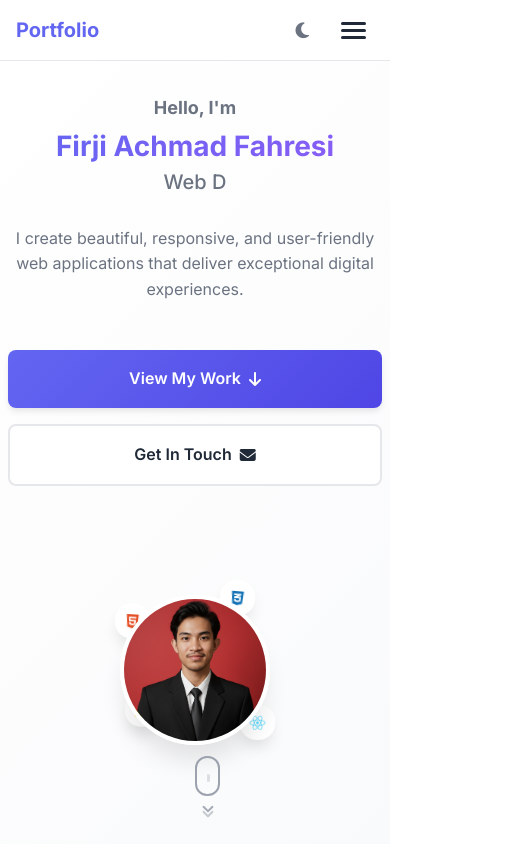
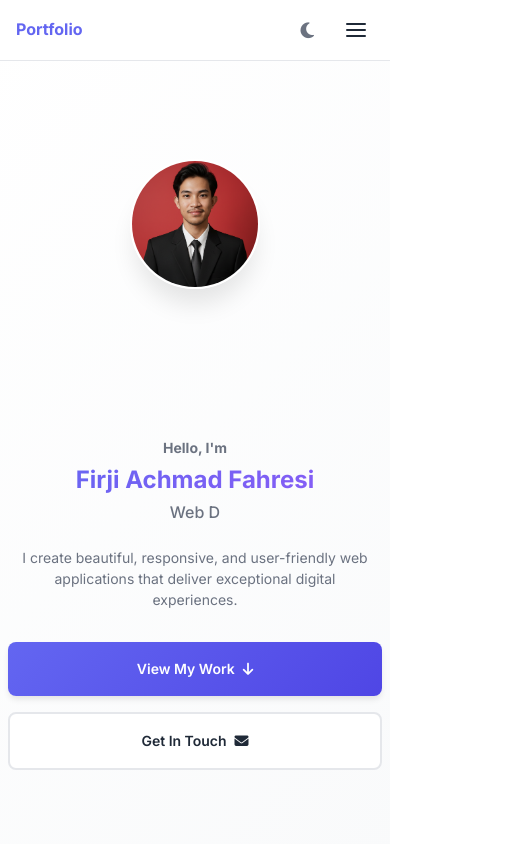
Before and after one commit to 220210501064-Firji-Achmad-Fahresi/PortofolioFirji, a plain HTML site: page portfolio-website/index.html in a window 390 px wide. Shown: the top 844 px of the page, 508 px wide, since content can reach past the window. Drawn offline with nearby package versions, Linux system fonts and the light colour scheme.

```diff
--- a/portfolio-website/css/style.css
+++ b/portfolio-website/css/style.css
@@ -3,6 +3,29 @@
     margin: 0;
     padding: 0;
     box-sizing: border-box;
+}
+
+html, body {
+    overflow-x: hidden;
+    width: 100%;
+    max-width: 100%;
+}
+
+html {
+    scroll-behavior: smooth;
+    font-size: 16px;
+}
+
+body {
+    font-family: var(--font-family);
+    line-height: 1.6;
+    color: var(--text-primary);
+    background-color: var(--bg-primary);
+    transition: var(--transition);
+    overflow-x: hidden;
+    width: 100%;
+    min-height: 100vh;
+    position: relative;
 }
 
 :root {
@@ -114,6 +137,8 @@ body {
     max-width: 1200px;
     margin: 0 auto;
     padding: 0 var(--space-sm);
+    width: 100%;
+    box-sizing: border-box;
 }
 
 @media (min-width: 640px) {
@@ -213,6 +238,16 @@ body {
     justify-content: space-between;
     align-items: center;
     height: 60px;
+    box-sizing: border-box;
+    width: 100%;
+}
+
+.nav-logo {
+    font-size: var(--font-size-lg);
+    font-weight: 700;
+    color: var(--primary-color);
+    text-decoration: none;
+    transition: var(--transition);
 }
 
 @media (min-width: 640px) {
@@ -220,20 +255,16 @@ body {
         height: 70px;
         padding: 0 var(--space-md);
     }
+
+    .nav-logo {
+        font-size: var(--font-size-xl);
+    }
 }
 
 @media (min-width: 768px) {
     .nav-container {
         padding: 0 var(--space-lg);
     }
-}
-
-.nav-logo {
-    font-size: var(--font-size-xl);
-    font-weight: 700;
-    color: var(--primary-color);
-    text-decoration: none;
-    transition: var(--transition);
 }
 
 .nav-logo:hover {
@@ -346,6 +377,8 @@ body {
     position: relative;
     overflow: hidden;
     background: linear-gradient(135deg, var(--bg-primary) 0%, var(--bg-secondary) 100%);
+    width: 100%;
+    padding-top: 60px;
 }
 
 .hero-background {
@@ -377,38 +410,51 @@ body {
 .hero-content {
     display: grid;
     grid-template-columns: 1fr;
-    gap: var(--space-xl);
+    gap: var(--space-lg);
     align-items: center;
     width: 100%;
     min-height: calc(100vh - 60px);
     padding: var(--space-lg) 0;
+    box-sizing: border-box;
 }
 
 @media (min-width: 640px) {
     .hero-content {
         min-height: calc(100vh - 70px);
         padding: var(--space-xl) 0;
+        gap: var(--space-xl);
+    }
+}
+
+@media (min-width: 768px) {
+    .hero-content {
+        grid-template-columns: 1fr 1fr;
+        gap: var(--space-2xl);
     }
 }
 
 .hero-text {
     text-align: center;
+    width: 100%;
+    max-width: 100%;
+    box-sizing: border-box;
 }
 
 .hero-title {
-    margin-bottom: var(--space-lg);
+    margin-bottom: var(--space-md);
+    word-wrap: break-word;
 }
 
 .greeting {
     display: block;
-    font-size: var(--font-size-lg);
+    font-size: var(--font-size-base);
     color: var(--text-secondary);
     margin-bottom: var(--space-xs);
 }
 
 .name {
     display: block;
-    font-size: var(--font-size-4xl);
+    font-size: var(--font-size-3xl);
     font-weight: 700;
     background: linear-gradient(135deg, var(--primary-color), var(--primary-light));
     -webkit-background-clip: text;
@@ -416,22 +462,72 @@ body {
     background-clip: text;
     margin-bottom: var(--space-xs);
     line-height: 1.1;
+    word-wrap: break-word;
 }
 
 .role {
     display: block;
-    font-size: var(--font-size-xl);
+    font-size: var(--font-size-lg);
     color: var(--text-secondary);
     font-weight: 500;
     line-height: 1.2;
+    overflow: hidden;
+    white-space: nowrap;
+    max-width: 100%;
+}
+
+/* Typing effect specific styles */
+.typed-text {
+    display: inline-block;
+    overflow: hidden;
+    white-space: nowrap;
+    max-width: 100%;
+}
+
+.cursor {
+    display: inline-block;
+    background-color: var(--primary-color);
+    margin-left: 0.1rem;
+    width: 3px;
+    animation: blink 1s infinite;
+}
+
+@keyframes blink {
+    0%, 50% { opacity: 1; }
+    51%, 100% { opacity: 0; }
+}
+
+@media (min-width: 480px) {
+    .greeting {
+        font-size: var(--font-size-lg);
+    }
+
+    .name {
+        font-size: var(--font-size-4xl);
+    }
+
+    .role {
+        font-size: var(--font-size-xl);
+    }
+}
+
+@media (min-width: 768px) {
+    .name {
+        font-size: var(--font-size-5xl);
+    }
+
+    .role {
+        font-size: var(--font-size-2xl);
+    }
 }
 
 .hero-description {
-    font-size: var(--font-size-lg);
+    font-size: var(--font-size-base);
     color: var(--text-secondary);
-    max-width: 600px;
-    margin: 0 auto var(--space-2xl);
-    line-height: 1.7;
+    max-width: 100%;
+    margin: 0 auto var(--space-lg);
+    line-height: 1.6;
+    padding: 0 var(--space-xs);
 }
 
 .hero-buttons {
@@ -439,22 +535,68 @@ body {
     flex-direction: column;
     gap: var(--space-sm);
     align-items: center;
+    width: 100%;
+    max-width: 300px;
+    margin: 0 auto;
+}
+
+@media (min-width: 480px) {
+    .hero-description {
+        font-size: var(--font-size-lg);
+        margin-bottom: var(--space-xl);
+        padding: 0;
+    }
+
+    .hero-buttons {
+        flex-direction: row;
+        justify-content: center;
+        max-width: none;
+    }
+}
+
+@media (min-width: 768px) {
+    .hero-text {
+        text-align: left;
+    }
+
+    .hero-description {
+        margin-left: 0;
+    }
+
+    .hero-buttons {
+        justify-content: flex-start;
+    }
 }
 
 .hero-image {
     display: flex;
     justify-content: center;
     align-items: center;
+    width: 100%;
+    order: -1;
+}
+
+@media (min-width: 768px) {
+    .hero-image {
+        order: 0;
+    }
 }
 
 .image-container {
     position: relative;
-    width: 250px;
-    height: 250px;
+    width: 200px;
+    height: 200px;
     display: flex;
     justify-content: center;
     align-items: center;
     margin: 0 auto;
+}
+
+@media (min-width: 480px) {
+    .image-container {
+        width: 250px;
+        height: 250px;
+    }
 }
 
 @media (min-width: 640px) {
@@ -468,18 +610,25 @@ body {
     position: absolute;
     width: 100%;
     height: 100%;
+    display: none;
+}
+
+@media (min-width: 480px) {
+    .floating-elements {
+        display: block;
+    }
 }
 
 .floating-icon {
     position: absolute;
-    width: 45px;
-    height: 45px;
+    width: 35px;
+    height: 35px;
     background: var(--bg-card);
     border-radius: var(--radius-xl);
     display: flex;
     justify-content: center;
     align-items: center;
-    font-size: var(--font-size-lg);
+    font-size: var(--font-size-base);
     color: var(--primary-color);
     box-shadow: var(--shadow-lg);
     animation: floatIcon 3s ease-in-out infinite;
@@ -488,9 +637,42 @@ body {
 
 @media (min-width: 640px) {
     .floating-icon {
+        width: 45px;
+        height: 45px;
+        font-size: var(--font-size-lg);
+    }
+}
+
+@media (min-width: 768px) {
+    .floating-icon {
         width: 60px;
         height: 60px;
         font-size: var(--font-size-xl);
+    }
+}
+
+.profile-image {
+    width: 150px;
+    height: 150px;
+    border-radius: 50%;
+    overflow: hidden;
+    box-shadow: var(--shadow-xl);
+    border: 3px solid var(--bg-card);
+    position: relative;
+}
+
+@media (min-width: 480px) {
+    .profile-image {
+        width: 180px;
+        height: 180px;
+        border: 4px solid var(--bg-card);
+    }
+}
+
+@media (min-width: 640px) {
+    .profile-image {
+        width: 200px;
+        height: 200px;
     }
 }
 
@@ -521,46 +703,6 @@ body {
 @keyframes floatIcon {
     0%, 100% { transform: translateY(0px) rotate(0deg); }
     50% { transform: translateY(-10px) rotate(5deg); }
-}
-
-.profile-placeholder {
-    width: 200px;
-    height: 200px;
-    background: linear-gradient(135deg, var(--primary-color), var(--primary-light));
-    border-radius: 50%;
-    display: flex;
-    flex-direction: column;
-    justify-content: center;
-    align-items: center;
-    color: white;
-    box-shadow: var(--shadow-xl);
-}
-
-.profile-placeholder i {
-    font-size: var(--font-size-4xl);
-    margin-bottom: var(--space-xs);
-}
-
-.profile-placeholder span {
-    font-size: var(--font-size-sm);
-    opacity: 0.9;
-}
-
-.profile-image {
-    width: 180px;
-    height: 180px;
-    border-radius: 50%;
-    overflow: hidden;
-    box-shadow: var(--shadow-xl);
-    border: 4px solid var(--bg-card);
-    position: relative;
-}
-
-@media (min-width: 640px) {
-    .profile-image {
-        width: 200px;
-        height: 200px;
-    }
 }
 
 .profile-photo {
@@ -575,16 +717,35 @@ body {
     transform: scale(1.05);
 }
 
+.profile-photo {
+    width: 100%;
+    height: 100%;
+    object-fit: cover;
+    object-position: center;
+    transition: var(--transition);
+}
+
+.profile-image:hover .profile-photo {
+    transform: scale(1.05);
+}
+
 .scroll-indicator {
     position: absolute;
-    bottom: var(--space-lg);
+    bottom: var(--space-md);
     left: 50%;
     transform: translateX(-50%);
-    display: flex;
+    display: none;
     flex-direction: column;
     align-items: center;
     gap: var(--space-xs);
     color: var(--text-light);
+}
+
+@media (min-width: 768px) and (min-height: 600px) {
+    .scroll-indicator {
+        display: flex;
+        bottom: var(--space-lg);
+    }
 }
 
 .mouse {
@@ -721,17 +882,31 @@ section {
 .btn {
     display: inline-flex;
     align-items: center;
+    justify-content: center;
     gap: var(--space-xs);
-    padding: var(--space-sm) var(--space-lg);
+    padding: var(--space-sm) var(--space-md);
     border: none;
     border-radius: var(--radius);
-    font-size: var(--font-size-base);
+    font-size: var(--font-size-sm);
     font-weight: 600;
     text-decoration: none;
     transition: var(--transition);
     cursor: pointer;
     position: relative;
     overflow: hidden;
+    min-height: 44px;
+    width: 100%;
+    max-width: 280px;
+    box-sizing: border-box;
+}
+
+@media (min-width: 480px) {
+    .btn {
+        width: auto;
+        max-width: none;
+        padding: var(--space-sm) var(--space-lg);
+        font-size: var(--font-size-base);
+    }
 }
 
 .btn-primary {
@@ -1801,37 +1976,81 @@ section {
         padding: 0 var(--space-xs);
     }
 
+    .hero {
+        padding-top: 60px;
+        min-height: 100vh;
+    }
+
+    .hero-content {
+        padding: var(--space-md) 0;
+        gap: var(--space-md);
+    }
+
     .hero-buttons {
         width: 100%;
+        max-width: 100%;
     }
 
     .btn {
         width: 100%;
+        max-width: 100%;
         justify-content: center;
+        padding: var(--space-sm) var(--space-md);
+        font-size: var(--font-size-sm);
+    }
+
+    /* Mobile typography for typing effect */
+    .role,
+    .typed-text {
+        white-space: normal;
+        overflow: visible;
+        word-break: break-word;
+        line-height: 1.3;
     }
 
     .name {
-        font-size: var(--font-size-3xl);
+        line-height: 1.2;
+        word-break: break-word;
+    }
+
+    .name {
+        font-size: var(--font-size-2xl);
+        line-height: 1.1;
+        word-break: break-word;
+    }
+
+    .role {
+        font-size: var(--font-size-base);
+    }
+
+    .greeting {
+        font-size: var(--font-size-sm);
+    }
+
+    .hero-description {
+        font-size: var(--font-size-sm);
+        padding: 0 var(--space-xs);
+        line-height: 1.5;
     }
 
     .section-title {
-        font-size: var(--font-size-2xl);
+        font-size: var(--font-size-xl);
+        line-height: 1.2;
     }
 
     .image-container {
-        width: 200px;
-        height: 200px;
+        width: 180px;
+        height: 180px;
     }
 
     .profile-image {
-        width: 150px;
-        height: 150px;
-    }
-
-    .floating-icon {
-        width: 35px;
-        height: 35px;
-        font-size: var(--font-size-base);
+        width: 130px;
+        height: 130px;
+        border: 2px solid var(--bg-card);
+    }
+
+    .floating-elements {
+        display: none;
     }
 
     .projects-filter {
@@ -1844,6 +2063,19 @@ section {
         min-width: auto;
         padding: var(--space-xs) var(--space-sm);
         font-size: var(--font-size-sm);
+    }
+
+    .nav-logo {
+        font-size: var(--font-size-base);
+    }
+
+    .hamburger {
+        padding: var(--space-xs);
+    }
+
+    .hamburger span {
+        width: 20px;
+        height: 2px;
     }
 }
 
```
